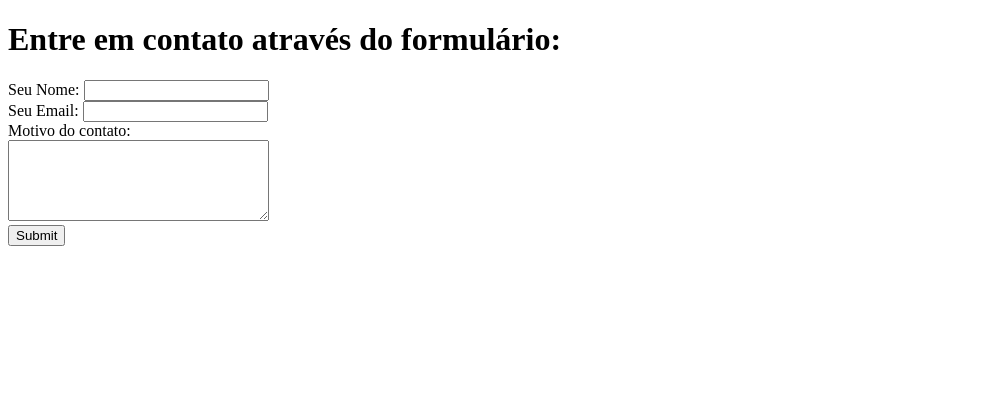
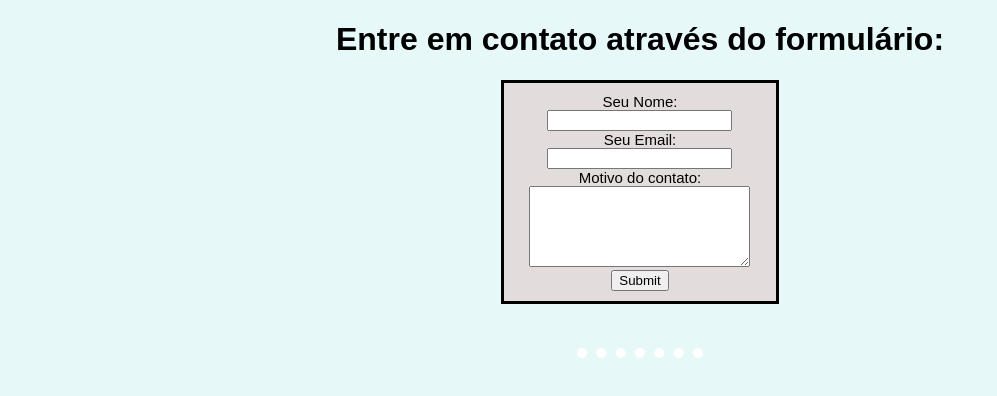
Before and after one commit to V1niciusC/CV, a plain HTML site: page contato.html in a window 1280 px wide. Shown: the whole page, without its empty margins (0-997 px from the left). Drawn offline with Linux system fonts and the light colour scheme.

Commit message:
página de contato atualizada
Alterei o CSS da página .

```diff
--- a/contato.html
+++ b/contato.html
@@ -3,11 +3,49 @@
 <head>
     <meta charset="UTF-8">
     <title>Contato</title>
+
+    <style>
+        body{
+            font-family: Arial, Helvetica, sans-serif;
+            background-color: rgb(231, 248, 248);
+            text-align: center;
+        }
+
+        .container{
+            display: flex;
+            align-items:center;
+            justify-content: center;
+
+        }
+
+        .content{
+            border: 3px solid black;
+            font-size: 14px;
+            width: 20%;
+            padding: 10px;
+            background-color: rgb(226, 220, 220);
+        }
+
+        hr{
+            width: 10%;
+            border: none;
+            border-top: 10px dotted white;
+        }
+
+        form{
+            font-size: 15px;
+        }
+
+
+    </style>
+
 </head>
 <body>
 
         <h1> Entre em contato através do formulário:</h1>
 
+        <div class="container">
+            <div class="content">
                 <form action="mailto:vinisantos922@gmail.com" method="post" enctype="text/plain">
                     <label>Seu Nome:</label>
                     <input type="text" name="Nome">
@@ -17,8 +55,16 @@
                     <br>
                     <label>Motivo do contato:</label>
                     <br>
-        <textarea name="Motivo do contato" rows="5" cols="30"></textarea>
+                    <textarea name="Motivo do contato" rows="5" cols="25"></textarea>
                     <br>
                     <input type="submit">
+                </form>
+            </div>
+        </div>
 
-    </form>
+        <br>
+        <br>
+
+        <hr>
+
+</body>
```
Lines whose indentation alone changed are shown as unchanged.
